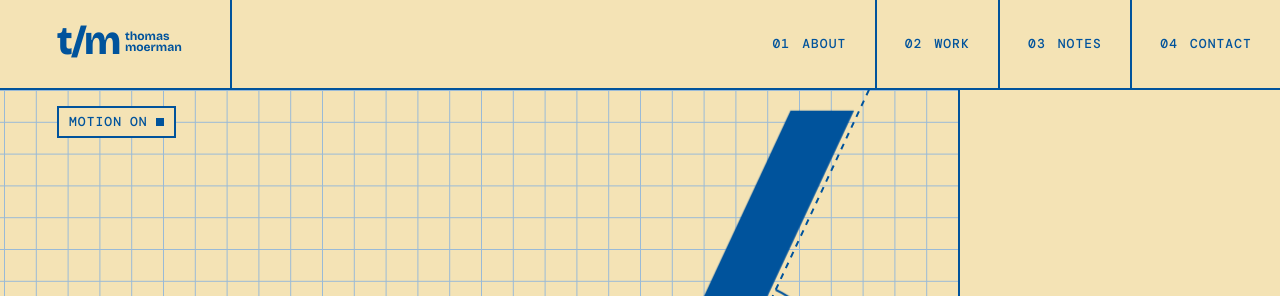
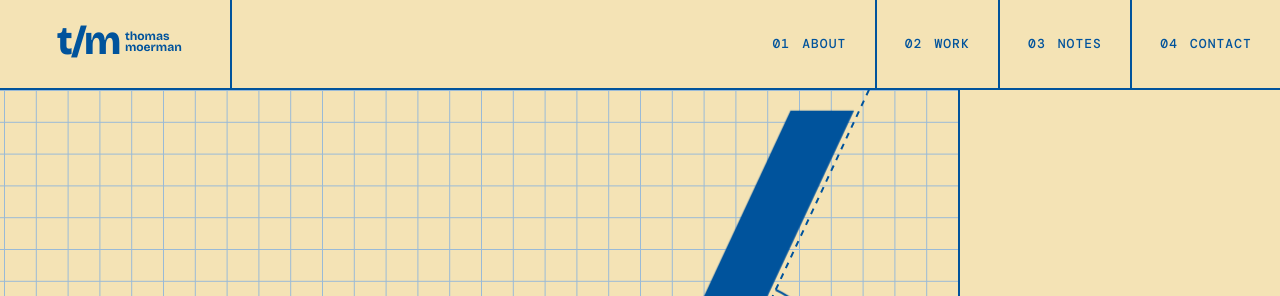
Before and after one commit to thomas-moerman/thomas-moerman.github.io, a Jekyll site: the page built from index.html, in a window 1280 px wide. Shown: the top 296 px of the page. Built offline with Jekyll 4.4.1, drawn with Linux system fonts in a browser that asks for light colours; some web fonts are replaced.

Commit message:
Remove the hero motion switch
Co-Authored-By: Claude Opus 5.5 <noreply@anthropic.com>

```diff
--- a/assets/css/style.css
+++ b/assets/css/style.css
@@ -68,8 +68,7 @@ ul,ol{list-style:none;margin:0;padding:0}
 
 /* hero: title cell (drawing + headline) and a title-block column (grid + now + action) */
 .hero{display:grid;border-bottom:var(--line)}
-.hero-title{position:relative;display:flex;flex-direction:column;padding-bottom:var(--s5)}
-.motion-sw,.motion{display:none}             /* shown only where the loop can run */
+.hero-title{display:flex;flex-direction:column;padding-bottom:var(--s5)}
 .hero-art{height:220px;border-bottom:var(--soft);margin-bottom:var(--s5);overflow:clip}
 .hero-art svg{display:block;width:100%;height:100%}
 .hero-art text{font-family:var(--mono);font-weight:500;letter-spacing:.08em;fill:var(--blue)}
@@ -300,22 +299,11 @@ ul,ol{list-style:none;margin:0;padding:0}
   .site-footer{view-timeline-name:--foot}
   .tblock .sl{animation:m-wipe-up linear both;animation-timeline:--foot;animation-range:entry 15% entry 75%}
 
-  /* 5. AMBIENT: every 12 s the drawing re-measures its 65°. One gesture, then 9 s still. The switch removes it. */
-  .motion-sw{display:inline-block}
-  .motion{display:inline-flex;align-items:center;gap:8px;position:absolute;z-index:1;top:var(--s2);left:var(--g);
-    min-height:32px;padding:0 10px;background:var(--anise);border:var(--line);cursor:pointer;
-    transition:background-color var(--t-1) var(--e-out);animation:m-fade-up .6s var(--e-settle) 1.7s both}
-  .motion:hover{background:var(--pale)}
-  .motion-sw:focus-visible+.motion{outline:3px solid var(--deep);outline-offset:2px}
-  .motion::after{content:"";width:.62em;height:.62em;border:2px solid currentColor}
-  .motion-sw:checked+.motion::after{background:currentColor}
-  .motion .st::before{content:"off"}
-  .motion-sw:checked+.motion .st::before{content:"on"}
-
+  /* 5. AMBIENT: every 12 s the drawing re-measures its 65°. One gesture, then 9 s still. */
   .hero-art .needle{transform-box:view-box;transform-origin:1056px 288px}
-  .motion-sw:checked~.hero-art .arc{animation:m-sweep var(--t-2) var(--e-draw) 1.25s both,a-arc var(--amb) linear var(--amb-in) infinite}
-  .motion-sw:checked~.hero-art .needle{animation:a-needle var(--amb) linear var(--amb-in) infinite}
-  .motion-sw:checked~.hero-art .l65{animation:m-stamp var(--t-1) var(--e-out) 1.45s both,a-tick var(--amb) linear var(--amb-in) infinite}
+  .hero-art .arc{animation:m-sweep var(--t-2) var(--e-draw) 1.25s both,a-arc var(--amb) linear var(--amb-in) infinite}
+  .hero-art .needle{animation:a-needle var(--amb) linear var(--amb-in) infinite}
+  .hero-art .l65{animation:m-stamp var(--t-1) var(--e-out) 1.45s both,a-tick var(--amb) linear var(--amb-in) infinite}
 }}
 
 /* 4. PAGE TO POST: cross-document view transition (progressive; ignored where unsupported) */
--- a/index.html
+++ b/index.html
@@ -3,8 +3,6 @@ layout: default
 ---
 <section class="hero" aria-labelledby="hero-h">
   <div class="hero-title">
-    <input class="sr motion-sw" type="checkbox" role="switch" id="motion" checked>
-    <label class="motion label" for="motion"><span class="sr">background </span>motion <span class="st" aria-hidden="true"></span></label>
     <div class="hero-art" aria-hidden="true">
       <svg viewBox="0 0 1280 320" preserveAspectRatio="xMaxYMid slice" focusable="false">
         <defs><pattern id="sq" width="32" height="32" patternUnits="userSpaceOnUse"><path d="M32 0H0V32" fill="none" stroke="#99BAD7" stroke-width="2"/></pattern></defs>
```
